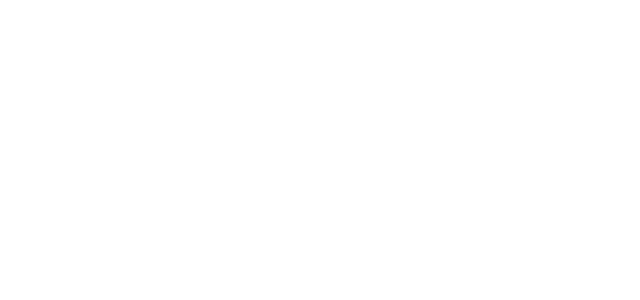
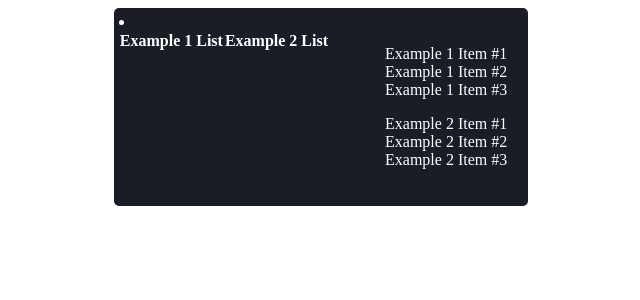
Before and after one commit to JonusClapshaw/React-Animation-Demo, a React (Vite) app: page / in a window 1280 px wide. Shown: the top 300 px of the page, without its empty margins (319-959 px from the left). Built offline with nearby package versions, Linux system fonts and the light colour scheme.

Commit message:
MegaMenu work

```diff
--- a/package.json
+++ b/package.json
@@ -10,6 +10,8 @@
     "preview": "vite preview"
   },
   "dependencies": {
+    "framer-motion": "^12.40.0",
+    "motion": "^12.40.0",
     "react": "^19.2.6",
     "react-dom": "^19.2.6"
   },
--- a/src/App.jsx
+++ b/src/App.jsx
@@ -1,13 +1,13 @@
-import { useState } from 'react'
-import './App.css'
+import { useState } from "react";
+import MegaMenu from "./components/MegaMenu";
+import "./App.css";
 
 function App() {
-
   return (
     <>
-
+      <MegaMenu />
     </>
-  )
+  );
 }
 
-export default App
+export default App;
--- /dev/null
+++ b/src/components/MegaMenu.css
@@ -0,0 +1,25 @@
+.navbar {
+  display: flex;
+  justify-self: center;
+
+  background-color: rgb(26, 29, 37);
+  color: white;
+  border-radius: 5px;
+  padding: 5px;
+}
+
+.navCol {
+}
+
+.navList {
+  /* display: none; */
+  /* visibility: hidden; */
+  margin: 1rem;
+}
+
+.ex {
+  display: flex;
+  flex-direction: column;
+
+  list-style-type: none;
+}
--- /dev/null
+++ b/src/components/MegaMenu.jsx
@@ -0,0 +1,30 @@
+import { motion } from "motion/react";
+import "./MegaMenu.css";
+
+export default function MegaMenu() {
+  return (
+    <>
+      <nav className="navbar">
+        <div className="navCol">
+          <li>
+            <th>Example 1 List</th>
+            <th>Example 2 List</th>
+          </li>
+        </div>
+
+        <div className="navList">
+          <ul className="ex">
+            <li>Example 1 Item #1</li>
+            <li>Example 1 Item #2</li>
+            <li>Example 1 Item #3</li>
+          </ul>
+          <ul className="ex">
+            <li>Example 2 Item #1</li>
+            <li>Example 2 Item #2</li>
+            <li>Example 2 Item #3</li>
+          </ul>
+        </div>
+      </nav>
+    </>
+  );
+}
```
Also changed, not shown: notes.txt, 1 other file (tests, documents, lock files or other folders).
